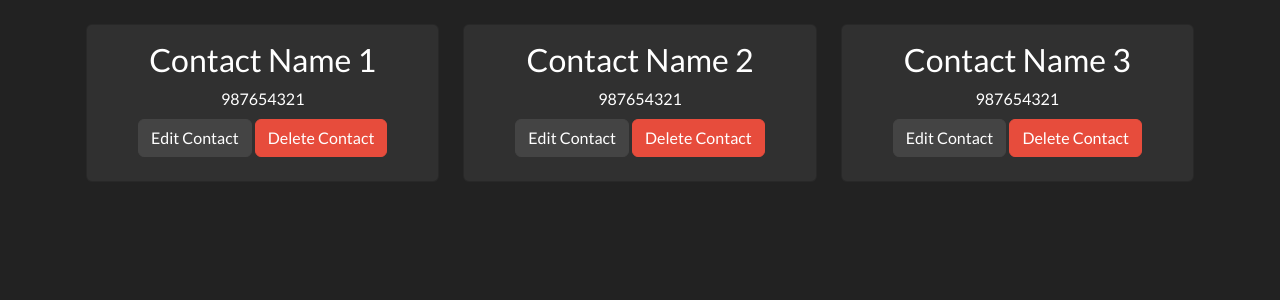
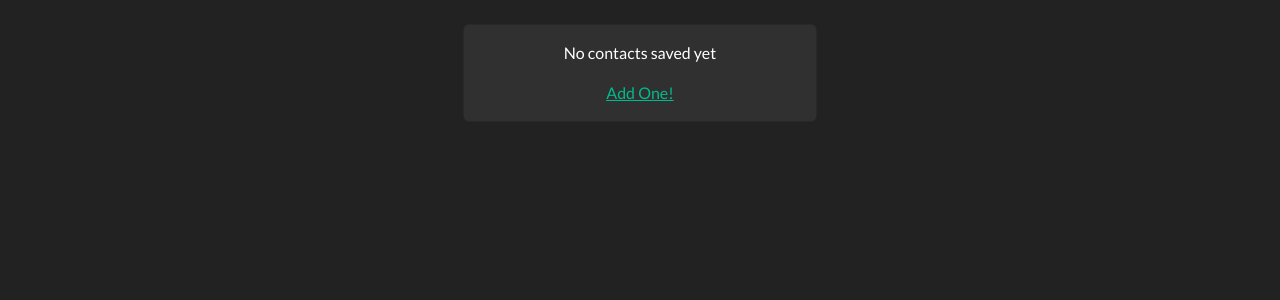
Before and after one commit to JoseAcun/contacts-app, a PHP site: page / in a window 1280 px wide. Shown: the part 72-372 px from the top of the page. Run offline with PHP 8.4, Linux system fonts and the light colour scheme; some libraries are stand-ins or nearby versions.

Commit message:
contacts-app

```diff
--- a/index.html
+++ b/index.php
@@ -1,3 +1,14 @@
+<?php
+if (file_exists("contacts.json")) {
+  $contacts = json_decode(file_get_contents("contacts.json"),true); ;
+} else{
+  $contacts = [];
+}
+
+
+?>
+
+
 <!DOCTYPE html>
 <html lang="en">
 <head>
@@ -39,10 +50,10 @@
       <div class="collapse navbar-collapse" id="navbarNav">
         <ul class="navbar-nav">
           <li class="nav-item">
-            <a class="nav-link" href="/contacts-app/">Home</a>
+            <a class="nav-link" href="#">Home</a>
           </li>
           <li class="nav-item">
-            <a class="nav-link" href="/contacts-app/add.html">Add Contact</a>
+            <a class="nav-link" href="./add.php">Add Contact</a>
           </li>
         </ul>
       </div>
@@ -52,38 +63,27 @@
   <main>
     <div class="container pt-4 p-3">
       <div class="row">
-        <div class="col-md-4 mb-3">
+        <?php if (count($contacts) == 0): ?>
+          <div class="col-md-4 mx-auto">
+            <div class="card card-body text-center">
+              <p>No contacts saved yet</p>
+              <a href="add.php">Add One!</a>
+            </div>
+          </div>
+        <?php endif ?>
+        <?php foreach ($contacts as $contact) :?>
+          <div class="col-md-4 mb-3">
           <div class="card text-center">
             <div class="card-body">
-              <h3 class="card-title text-capitalize">Contact Name 1</h3>
-              <p class="m-2">987654321</p>
+              <h3 class="card-title text-capitalize"><?= $contact["name"]?></h3>
+              <p class="m-2"><?= $contact["phone_number"]?></p>
               <a href="#" class="btn btn-secondary mb-2">Edit Contact</a>
               <a href="#" class="btn btn-danger mb-2">Delete Contact</a>
             </div>
           </div>
         </div>
+        <?php endforeach?>
 
-        <div class="col-md-4 mb-3">
-          <div class="card text-center">
-            <div class="card-body">
-              <h3 class="card-title text-capitalize">Contact Name 2</h3>
-              <p class="m-2">987654321</p>
-              <a href="#" class="btn btn-secondary mb-2">Edit Contact</a>
-              <a href="#" class="btn btn-danger mb-2">Delete Contact</a>
-            </div>
-          </div>
-        </div>
-
-        <div class="col-md-4 mb-3">
-          <div class="card text-center">
-            <div class="card-body">
-              <h3 class="card-title text-capitalize">Contact Name 3</h3>
-              <p class="m-2">987654321</p>
-              <a href="#" class="btn btn-secondary mb-2">Edit Contact</a>
-              <a href="#" class="btn btn-danger mb-2">Delete Contact</a>
-            </div>
-          </div>
-        </div>
       </div>
     </div>
   </main>
```
Also changed, not shown: add.php (added, +115 -0 lines), sql/setup.sql (added, +13 -0 lines).
